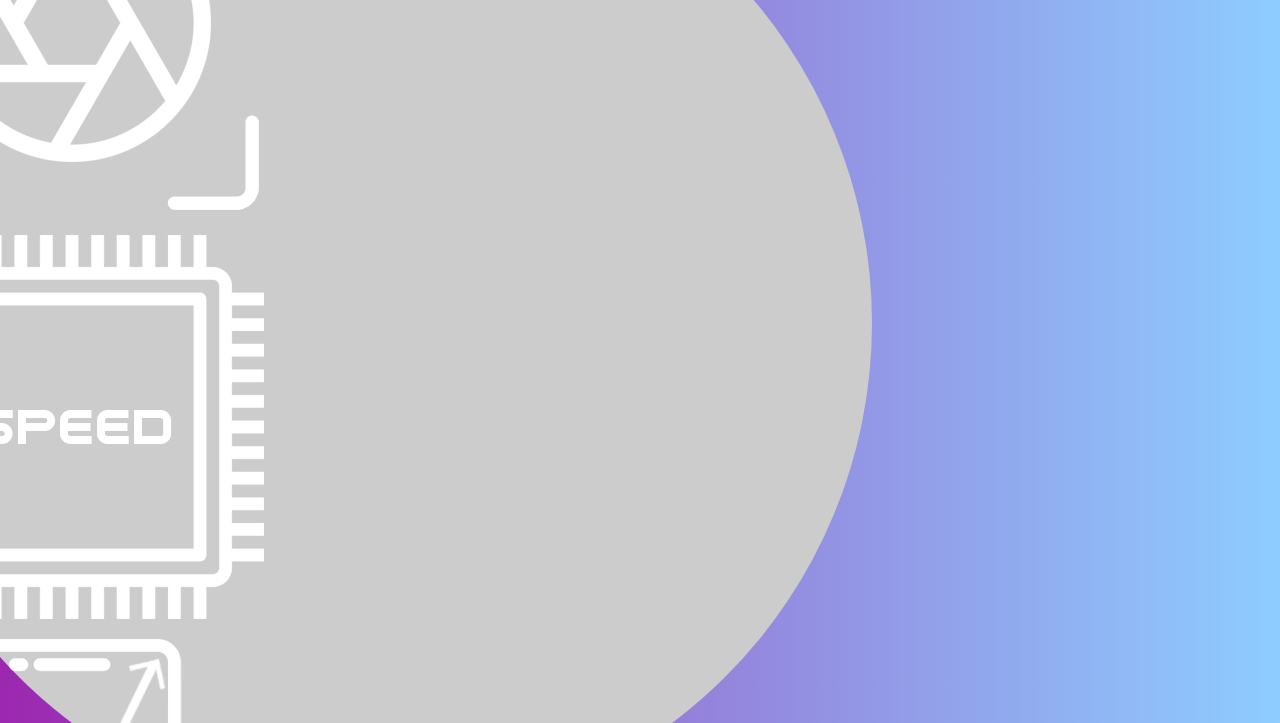
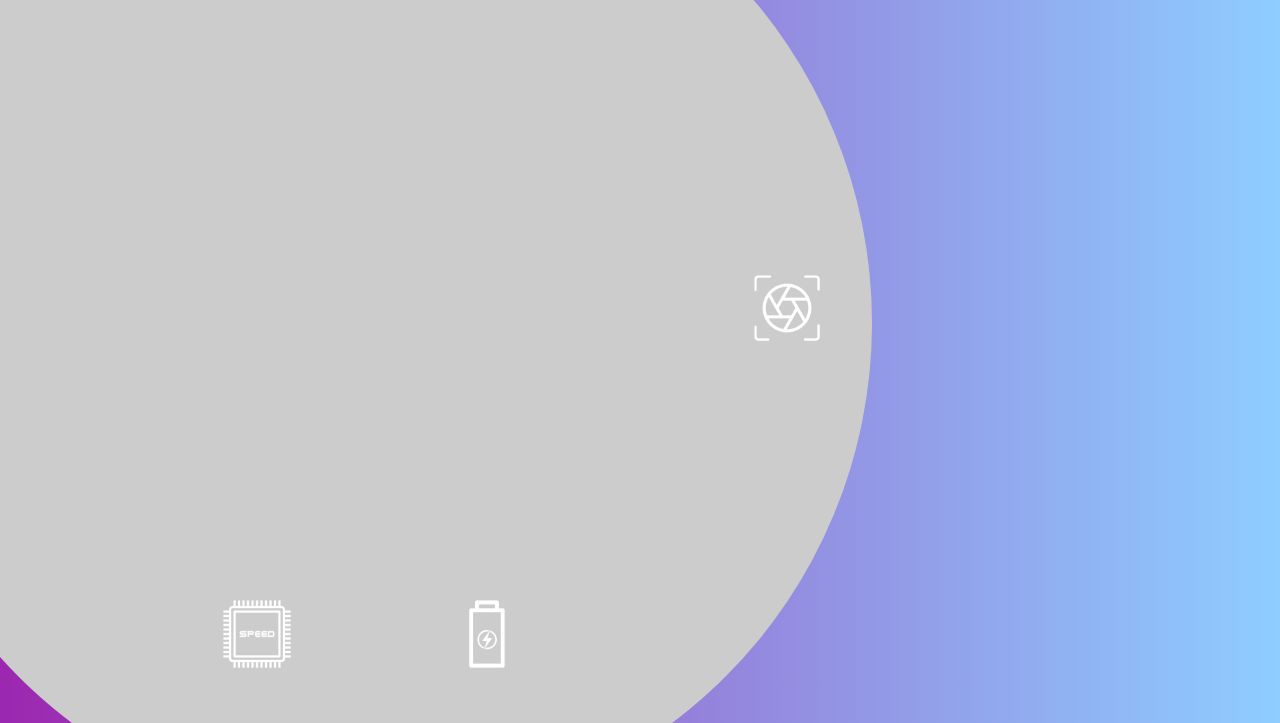
Before and after one commit to Beatyofcoding/MakingWebsite-Using-HTML-CSS-And-avaScript, a plain HTML site: page index.html in a window 1280 px wide. Shown: the part 77-800 px from the top of the page. Drawn offline with Linux system fonts and the light colour scheme.

Commit message:
AddingIconsStylingThemAndTEsting(works)

```diff
--- a/index.html
+++ b/index.html
@@ -23,16 +23,16 @@
             </nav>
             <div class="information">
                 <div id="circle">
-                    <div class="feature">
+                    <div class="feature one">
                         <img src="images/camera.png">
                     </div>
-                    <div class="feature">
+                    <div class="feature two">
                         <img src="images/processor.png">
                     </div>
-                    <div class="feature">
+                    <div class="feature three">
                         <img src="images/display.png">
                     </div>
-                    <div class="feature">
+                    <div class="feature four">
                         <img src="images/battery.png">
                     </div>
 
--- a/style.css
+++ b/style.css
@@ -55,5 +55,24 @@ nav{
     background: #ccc;
 }
 .feature img {
-
+    width: 70px;
 }
+.feature{
+    position: absolute;
+}
+    .one{
+        top: 450px;
+        right: 50px;
+    }
+    .two{
+        bottom:150px;
+        left: 350px;
+    }
+    .three{
+        bottom:450px;
+        left: 50px;
+    }
+    .four{
+        bottom:150px;
+        right: 350px;
+    }
```
